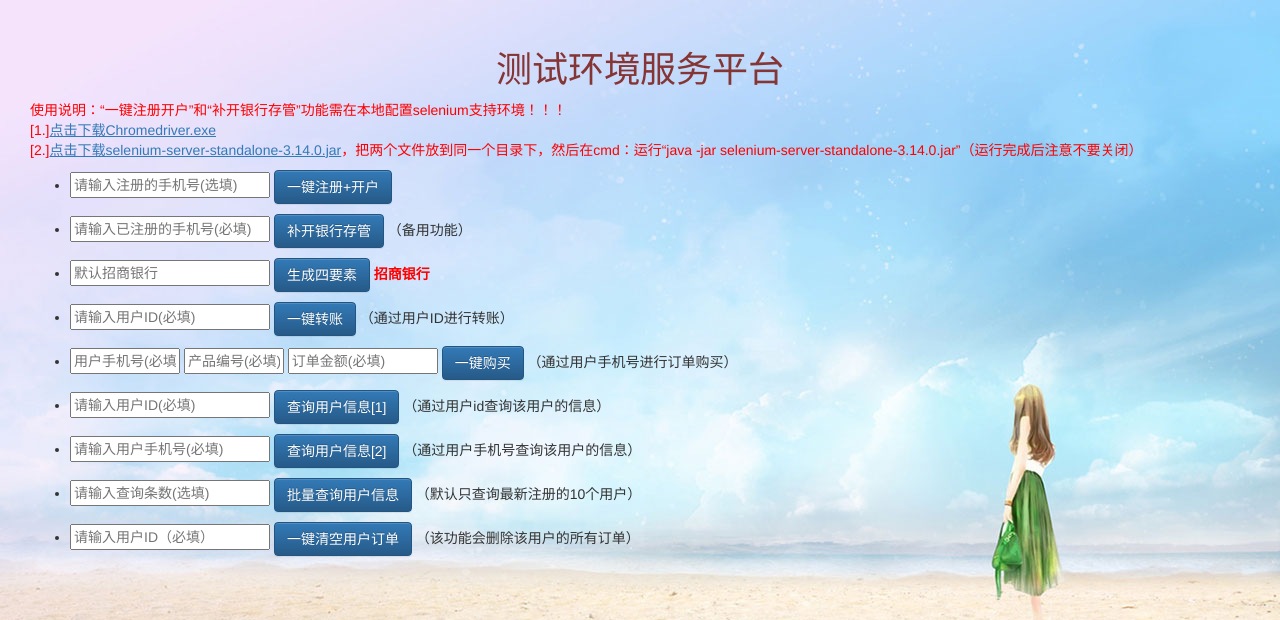
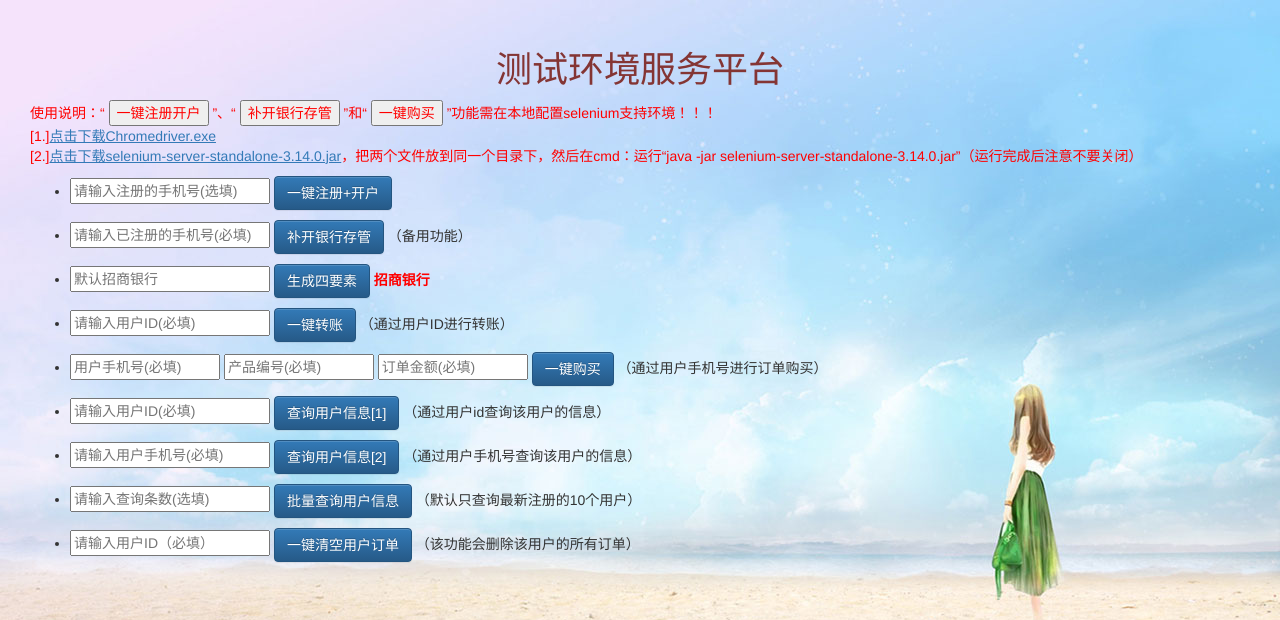
Before and after one commit to WangZhenhai/test_flask, a Flask app: page /user/lender in a window 1280 px wide. Shown: the top 620 px of the page. Run offline with Flask 2, Linux system fonts and the light colour scheme; some libraries are stand-ins or nearby versions.

Commit message:
修改页面提示

```diff
--- a/templates/lender.html
+++ b/templates/lender.html
@@ -7,13 +7,22 @@
 <body>
 {% block content %}
     <div class="col">
-        <div style="color: red"><p>
-            使用说明：“一键注册开户”和“补开银行存管”功能需在本地配置selenium支持环境！！！<br>[1.]<a href="/static/userfiles/chromedriver.exe"
-                                                                    style="text-decoration:underline;">点击下载Chromedriver.exe</a>
-            <br>[2.]<a href="/static/userfiles/selenium-server-standalone-3.14.0.jar"
-                       style="text-decoration:underline;">点击下载selenium-server-standalone-3.14.0.jar</a>，把两个文件放到同一个目录下，然后在cmd：运行“java
-            -jar
-            selenium-server-standalone-3.14.0.jar”（运行完成后注意不要关闭）</p></div>
+        <div style="color: red">
+            <p>
+                使用说明：“
+                <button>一键注册开户</button>
+                ”、“
+                <button>补开银行存管</button>
+                ”和“
+                <button>一键购买</button>
+                ”功能需在本地配置selenium支持环境！！！<br>[1.]<a href="/static/userfiles/chromedriver.exe"
+                                                   style="text-decoration:underline;">点击下载Chromedriver.exe</a>
+                <br>[2.]<a href="/static/userfiles/selenium-server-standalone-3.14.0.jar"
+                           style="text-decoration:underline;">点击下载selenium-server-standalone-3.14.0.jar</a>，把两个文件放到同一个目录下，然后在cmd：运行“java
+                -jar
+                selenium-server-standalone-3.14.0.jar”（运行完成后注意不要关闭）
+            </p>
+        </div>
         <ul class="main-container">
             <li class="col-sm-offset-0">
                 <form method="post" action="/user/user_register">
@@ -27,7 +36,8 @@
             <li class="col-sm-offset-0">
                 <form method="post" action="/user/openbank">
                     <p>
-                        <input type="text" name="openbank" placeholder="请输入已注册的手机号(必填)" style="width: 200px;" value="{{ openbank }}">
+                        <input type="text" name="openbank" placeholder="请输入已注册的手机号(必填)" style="width: 200px;"
+                               value="{{ openbank }}">
                         <button class="btn btn-large btn-primary" type="submit">补开银行存管</button>
                         （备用功能）
                         <strong style="color: red">{{ msg }}</strong>
@@ -51,7 +61,8 @@
             <li class="col-sm-offset-0">
                 <form method="post" action="/user/transter_account">
                     <p>
-                        <input type="text" name="user_id" placeholder="请输入用户ID(必填)" style="width: 200px;" value="{{ user_id }}">
+                        <input type="text" name="user_id" placeholder="请输入用户ID(必填)" style="width: 200px;"
+                               value="{{ user_id }}">
                         <button class="btn btn-large btn-primary" type="submit">一键转账</button>
                         （通过用户ID进行转账）
                         <strong style="color: red">{{ errmsg }}</strong>
@@ -61,10 +72,12 @@
             <li class="col-sm-offset-0">
                 <form method="post" action="/user/buy_order">
                     <p>
-                        <input type="text" name="b_mobile" placeholder="用户手机号(必填)" style="width: 110px;"
+                        <input type="text" name="b_mobile" placeholder="用户手机号(必填)" style="width: 150px;"
                                value="{{ b_mobile }}">
-                        <input type="text" name="b_goodsid" placeholder="产品编号(必填)" style="width: 100px;" value="{{ b_goodsid }}">
-                        <input type="text" name="b_account" placeholder="订单金额(必填)" style="width: 150px;" value="{{ b_account }}">
+                        <input type="text" name="b_goodsid" placeholder="产品编号(必填)" style="width: 150px;"
+                               value="{{ b_goodsid }}">
+                        <input type="text" name="b_account" placeholder="订单金额(必填)" style="width: 150px;"
+                               value="{{ b_account }}">
                         <button class="btn btn-large btn-primary" type="submit" onclick="history.go(-1)">一键购买</button>
                         （通过用户手机号进行订单购买）
                         <strong style="color: red">{{ buy_msg }}</strong>
```
